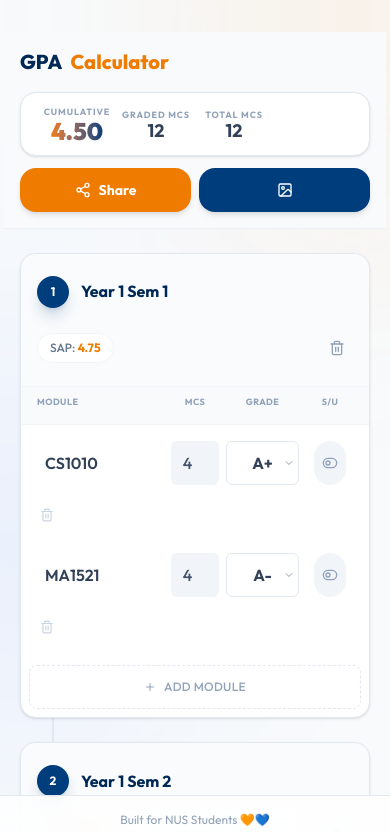
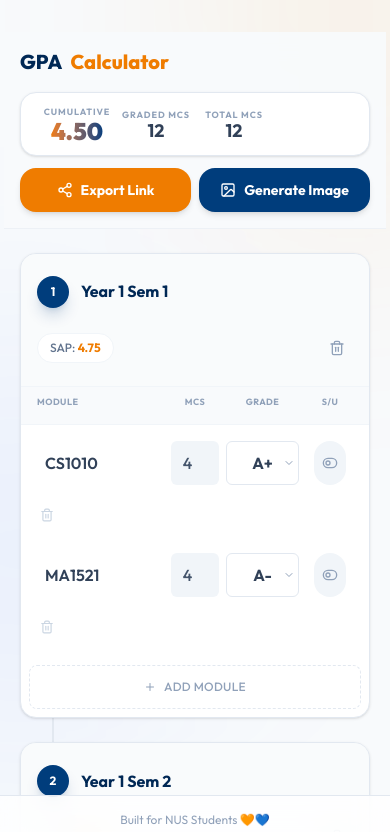
Before and after one commit to Sakthi-dev-tech/NUS-GPA-Calculator, a Next.js app in the folder gpa-calc/: page /NUS-GPA-Calculator/ in a window 390 px wide. Shown: the top 832 px of the page. Built offline with nearby package versions, Linux system fonts and the light colour scheme.

Commit message:
made button texts responsive

```diff
--- a/gpa-calc/src/components/GPACalculator.tsx
+++ b/gpa-calc/src/components/GPACalculator.tsx
@@ -447,7 +447,7 @@ export default function GPACalculator() {
                             {shareState === "loading" && <Loader2 className="w-4 h-4 animate-spin" />}
                             {shareState === "success" && <Check className="w-4 h-4" />}
                             {shareState === "idle" && <Share2 className="w-4 h-4" />}
-                            {shareState === "success" ? "Copied!" : "Share"}
+                            {shareState === "success" ? "Copied!" : "Export Link"}
                         </button>
 
                         <button
@@ -461,7 +461,7 @@ export default function GPACalculator() {
                             title="Generate shareable image"
                         >
                             {imageGenerating ? <Loader2 className="w-4 h-4 animate-spin" /> : <Image className="w-4 h-4" />}
-                            <span className="hidden sm:inline">Image</span>
+                            <span>Generate Image</span>
                         </button>
                     </div>
                 </div>
@@ -548,7 +548,7 @@ export default function GPACalculator() {
                         initial={{ opacity: 0 }}
                         animate={{ opacity: 1 }}
                         exit={{ opacity: 0 }}
-                        className="fixed inset-0 bg-black/80 backdrop-blur-sm z-[100] flex items-center justify-center p-4"
+                        className="fixed inset-0 bg-black/80 backdrop-blur-sm z-100 flex items-center justify-center p-4"
                         onClick={() => setShowImageModal(false)}
                     >
                         <motion.div
```
